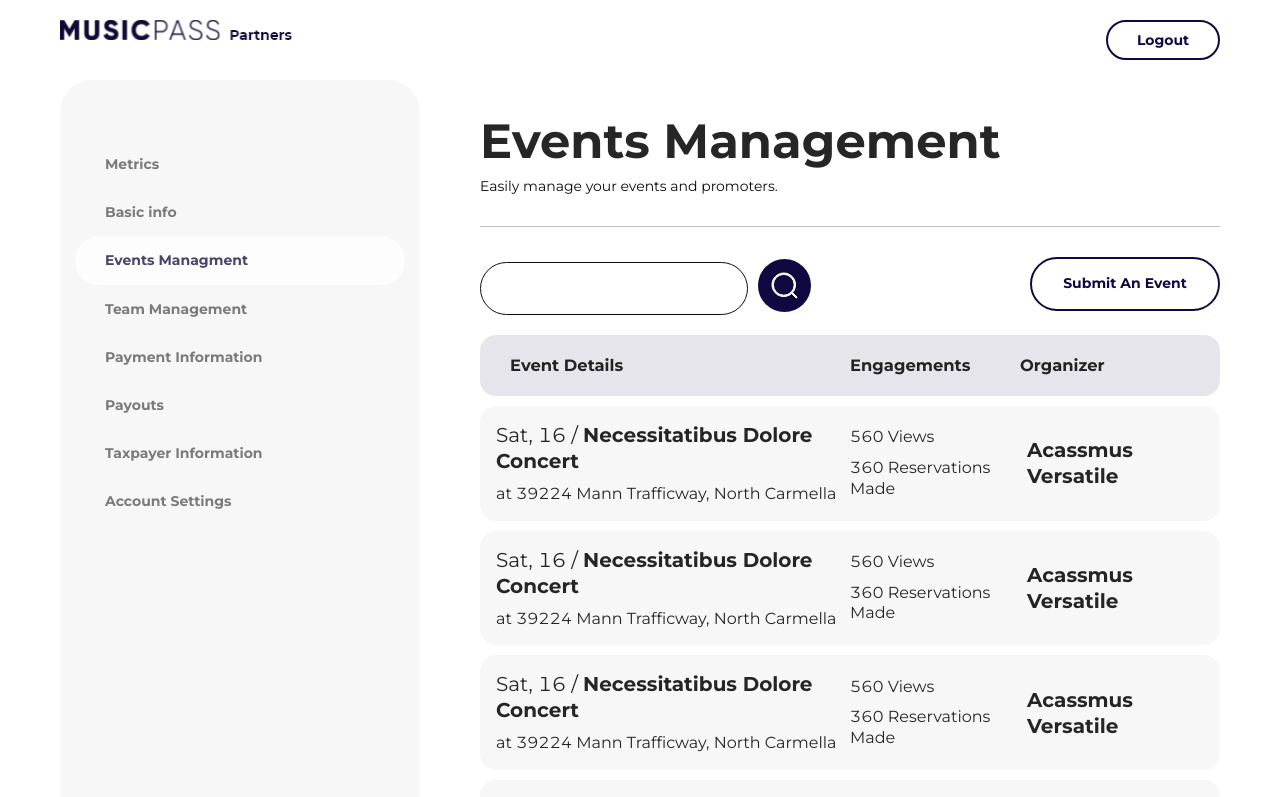
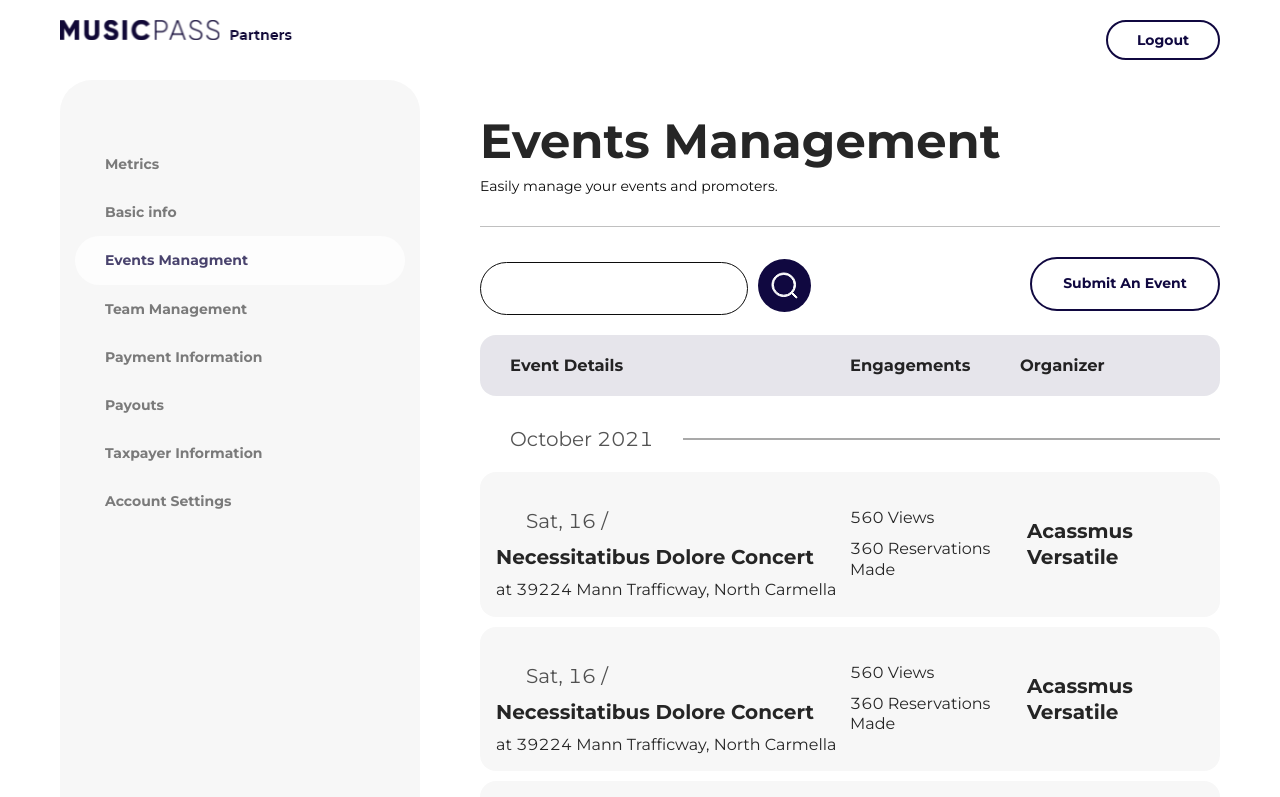
Before and after one commit to Bse161078/musicstep, a React (Create React App) app: page /admin/events-management in a window 1280 px wide. Shown: the top 797 px of the page. Built offline with nearby package versions, Linux system fonts and the light colour scheme.

Commit message:
adds feedback after qa

```diff
--- a/src/admin/components/AddVenueProfileForm/AddVenueProfileForm.style.ts
+++ b/src/admin/components/AddVenueProfileForm/AddVenueProfileForm.style.ts
@@ -1,6 +1,8 @@
 import styled from "styled-components";
 
 export const AddVenueProfileFormStyle = styled.div`
+  padding-bottom: 120px;
+
   .file-wrapper {
     display: flex;
     gap: 30px;
@@ -46,7 +48,7 @@ export const AddVenueProfileFormStyle = styled.div`
     display: grid;
     grid-template-columns: 1fr 1fr;
 
-    label.ant-checkbox-wrapper  {
+    label.ant-checkbox-wrapper {
       font-size: 20px;
       margin-left: 0;
     }
--- a/src/admin/components/AddVenueProfileForm/AddVenueProfileForm.tsx
+++ b/src/admin/components/AddVenueProfileForm/AddVenueProfileForm.tsx
@@ -27,6 +27,7 @@ const AddVenueProfileForm = () => {
         <AddVenueProfileFormStyle>
           <DashboardHeader
             heading="Add Venue Profile"
+            saveButtonText="Add"
             handleSaveClick={() => {
               setIsModalVisible(true);
             }}
--- a/src/admin/components/EventsManagment/EventsManagment.style.ts
+++ b/src/admin/components/EventsManagment/EventsManagment.style.ts
@@ -13,9 +13,27 @@ export const EventsManagmentStyle = styled.div`
 `;
 
 export const EventsManagmentListStyle = styled.div`
-   display: flex;
-   flex-direction: column;
-   gap: 10px;
+  display: flex;
+  flex-direction: column;
+  gap: 10px;
+
+  .event-date {
+    color: #0c0c0c;
+    opacity: 0.7;
+    font-size: 20px;
+    display: grid;
+    grid-template-columns: auto 1fr;
+    align-items: center;
+    grid-gap: 30px;
+    margin: 20px 0 10px;
+    padding-left: 30px;
+
+    .date-border {
+      border-bottom: 2px solid #0C0C0C;
+      opacity: 0.5;
+    }
+  }
+
   .table-header {
     padding: 20px 30px;
     background: rgba(16, 8, 64, 0.1);
--- a/src/admin/components/EventsManagment/EventsManagmentList.tsx
+++ b/src/admin/components/EventsManagment/EventsManagmentList.tsx
@@ -1,7 +1,6 @@
 import React from "react";
 import { EventsManagmentListStyle } from "./EventsManagment.style";
 import EventsManagmentListItem from "./EventsManagmentListITems";
-
 
 const EventsManagmentList = () => {
   return (
@@ -11,10 +10,18 @@ const EventsManagmentList = () => {
         <h3 className="header-title">Engagements</h3>
         <h3 className="header-title">Organizer</h3>
       </div>
+
+      <div className="event-date">
+        October 2021 <span className="date-border" />
+      </div>
       <EventsManagmentListItem />
       <EventsManagmentListItem />
       <EventsManagmentListItem />
       <EventsManagmentListItem />
+
+      <div className="event-date">
+        November 2021 <span className="date-border" />
+      </div>
       <EventsManagmentListItem />
       <EventsManagmentListItem />
       <EventsManagmentListItem />
--- a/src/admin/components/SubmitEventStep1/SubmitEventStep1.tsx
+++ b/src/admin/components/SubmitEventStep1/SubmitEventStep1.tsx
@@ -78,8 +78,9 @@ const SubmitEvent = (props: SubmitEventStep1Props) => {
           <div className="thirdrow-wrapper">
             <SelectBox
               name="venue"
-              label="Status"
+              label="Venue"
               width="large"
+              placeholder="Select a venue"
               options={[{ key: "", value: "United States of America" }]}
             />
              {/* onClick go to add venue page */}
--- a/src/admin/pages/EventsManagmentSteps/EventsManagementSteps.style.ts
+++ b/src/admin/pages/EventsManagmentSteps/EventsManagementSteps.style.ts
@@ -2,4 +2,5 @@ import  styled  from 'styled-components';
 export const EventsManagementStepsStyle = styled.div`
   display: flex;
   flex-direction: column;
+  padding-bottom: 120px;
 `
--- a/src/components/PartnerLoginForm/PartnerLoginForm.style.ts
+++ b/src/components/PartnerLoginForm/PartnerLoginForm.style.ts
@@ -28,6 +28,7 @@ export const PartnerLoginFormStyle = styled.article`
       color: #0c0c0c;
       font-size: 36px;
       margin-bottom: 20px;
+      font-weight: normal;
     }
 
     ${FilledButtonStyle} {
--- a/src/components/PartnerOrganizationDetailForm/PartnerOrganizationDetailForm.tsx
+++ b/src/components/PartnerOrganizationDetailForm/PartnerOrganizationDetailForm.tsx
@@ -24,9 +24,9 @@ const PartnerOrganizationDetailForm = () => {
               <InputBox label="Organization Name" name="Sunrise Event Organizers"  width="520px" />
               <SelectBox
                 width="fill"
-                name="countryCode"
+                name="organizationType"
                 options={[{ key: "", value: "+44 (UK)" }]}
-                label="Country Code"
+                label="Organization Type"
               />
               <InputBox
                 label="Organization URL"
--- a/src/components/SelectBox/SelectBox.tsx
+++ b/src/components/SelectBox/SelectBox.tsx
@@ -24,6 +24,7 @@ type SelectBoxProps = {
   disabled?: boolean;
   label?: any;
   type?: "horizontal" | "vertical";
+  placeholder?: string;
 };
 
 const SelectBox = (props: SelectBoxProps) => {
@@ -39,6 +40,7 @@ const SelectBox = (props: SelectBoxProps) => {
     disabled = false,
     label,
     type = "vertical",
+    placeholder,
   } = props;
 
   const handleChange = (value: any) => {
@@ -57,6 +59,7 @@ const SelectBox = (props: SelectBoxProps) => {
         value={field.value || defaultValue}
         onChange={handleChange}
         disabled={disabled}
+        placeholder={placeholder}
       >
         {options.map(
           (option: { key: string; value: string; disabled?: boolean }) => (
```
